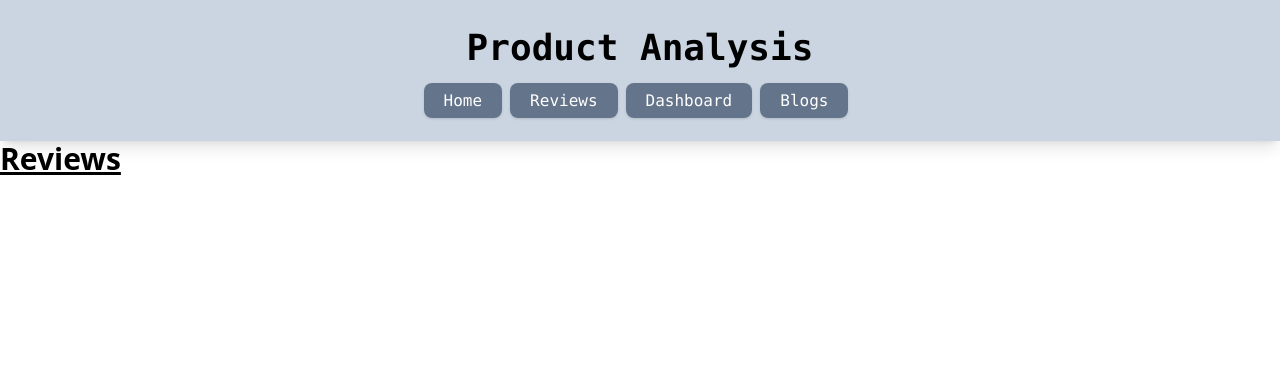
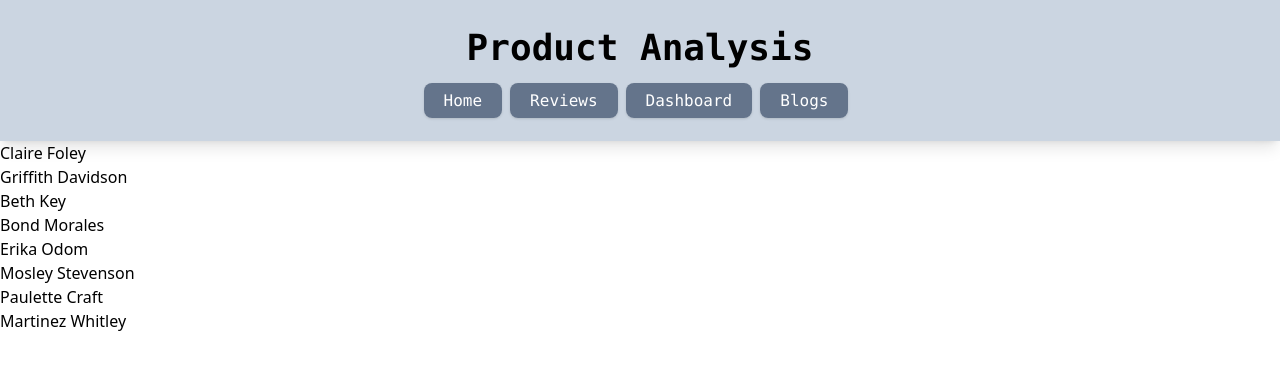
Before and after one commit to 7rahib/product-analysis-website-7rahib, a React (Create React App) app: page /reviews in a window 1280 px wide. Shown: the top 370 px of the page. Built offline with nearby package versions, Linux system fonts and the light colour scheme.

Commit message:
reviews json file added and data fetched

```diff
--- /dev/null
+++ b/public/reviews.json
@@ -0,0 +1,58 @@
+[
+    {
+        "id": "624b254a7d773da5f74d82a3",
+        "picture": "https://imgproxy.generated.photos/0jkSxfbIUR9bg8h0QqdAZ63rF7qvJ1efzH1O0Ph5m6Q/rs:fit:256:256/czM6Ly9pY29uczgu/Z3Bob3Rvcy1wcm9k/LnBob3Rvcy90cmFu/c3BhcmVudF92My92/M18wMjA1NzI1LnBu/Zw.png",
+        "name": "Claire Foley",
+        "email": "clairefoley@corporana.com",
+        "about": "WOW!!! just wow, the speed of this thing in day to day tasks is unreal. Love the instant wake too, the display is on and ready before you've even opened the lid fully."
+    },
+    {
+        "id": "624b254a7574e213b76f37e9",
+        "picture": "https://imgproxy.generated.photos/UCCuvl5p-9JFBD2H_icCCLTwq4-fp9-Y2RGApwKTuFM/rs:fit:256:256/czM6Ly9pY29uczgu/Z3Bob3Rvcy1wcm9k/LnBob3Rvcy90cmFu/c3BhcmVudF92My92/M18wNTY1MTY0LnBu/Zw.png",
+        "name": "Griffith Davidson",
+        "email": "griffithdavidson@corporana.com",
+        "about": "Super fast, with outstanding battery life. Easily lasts a day of intensive usage."
+    },
+    {
+        "id": "624b254af429b8e2a6887a35",
+        "picture": "https://imgproxy.generated.photos/AuIUaQyYz0wGG2drz9YDeAGHPfStWjjfe_hb3A9BFlE/rs:fit:256:256/czM6Ly9pY29uczgu/Z3Bob3Rvcy1wcm9k/LnBob3Rvcy90cmFu/c3BhcmVudF92My92/M18wNDE0MTgzLnBu/Zw.png",
+        "name": "Beth Key",
+        "email": "bethkey@corporana.com",
+        "about": "Brilliant new version of the MacBook Air with incredible battery life, superb performance and ease of use."
+    },
+    {
+        "id": "624b254ab74b414387b8aa63",
+        "picture": "https://imgproxy.generated.photos/zfhtFmawbWLDDk0wr-77BaXzftH22LRcVMtv_jrfdmo/rs:fit:256:256/czM6Ly9pY29uczgu/Z3Bob3Rvcy1wcm9k/LnBob3Rvcy90cmFu/c3BhcmVudF92My92/M18wNDgzNDA2LnBu/Zw.png",
+        "name": "Bond Morales",
+        "email": "bondmorales@corporana.com",
+        "about": "Yes there are cheaper laptops, but this is an exceptional all-rounder. If you're on the fence, push the button, you won't regret it."
+    },
+    {
+        "id": "624b254a26f76492e1edf769",
+        "picture": "https://imgproxy.generated.photos/HC_AUzz8COf3g1EU6sLZPxR-e4vuDxtcu1ec9bLlHk8/rs:fit:256:256/czM6Ly9pY29uczgu/Z3Bob3Rvcy1wcm9k/LnBob3Rvcy90cmFu/c3BhcmVudF92My92/M18wNDc2MjE3LnBu/Zw.png",
+        "name": "Erika Odom",
+        "email": "erikaodom@corporana.com",
+        "about": "This laptop is incredible, it is extremely fast, much much faster than the Dell, in fact the Dell didn’t come anywhere near it in terms of speed."
+    },
+    {
+        "id": "624b254a24ef06eb4fed46a0",
+        "picture": "https://imgproxy.generated.photos/rJs6XTog2XmpXEmGX0mbqWW32-CZEkSu9h9Lsaye5c0/rs:fit:256:256/czM6Ly9pY29uczgu/Z3Bob3Rvcy1wcm9k/LnBob3Rvcy90cmFu/c3BhcmVudF92My92/M18wMTcwNTE2LnBu/Zw.png",
+        "name": "Mosley Stevenson",
+        "email": "mosleystevenson@corporana.com",
+        "about": "I switched to Macs a few years ago having grown very tired with windows, they are excellent and this MacBook Air is no exception."
+    },
+    {
+        "id": "624b254a6fc64293442827ec",
+        "picture": "https://imgproxy.generated.photos/jBtnqw_93577NFzFioDvJUs8sAwbEM1mLuRHFkhB1ac/rs:fit:256:256/czM6Ly9pY29uczgu/Z3Bob3Rvcy1wcm9k/LnBob3Rvcy90cmFu/c3BhcmVudF92My92/M18wODc0NzExLnBu/Zw.png",
+        "name": "Paulette Craft",
+        "email": "paulettecraft@corporana.com",
+        "about": "This MacBook Air with the M1 Chip is fantastic, its super fast and gets things done without issues."
+    },
+    {
+        "id": "624b254a0801bb3cb965f114",
+        "picture": "https://imgproxy.generated.photos/ndNv6NKber_IpKf0K91-7KLBo08tSjn9Egg3FIWXkWg/rs:fit:256:256/czM6Ly9pY29uczgu/Z3Bob3Rvcy1wcm9k/LnBob3Rvcy90cmFu/c3BhcmVudF92My92/M18wODAzMDAwLnBu/Zw.png",
+        "name": "Martinez Whitley",
+        "email": "martinezwhitley@corporana.com",
+        "about": "The new M1 MacBook Air is: believe the hype. Lightweight, powerful, cool and silent, coupled with ridiculous battery life make this the ideal laptop for the majority of users."
+    }
+]
--- a/src/components/Reviews/Reviews.js
+++ b/src/components/Reviews/Reviews.js
@@ -1,9 +1,19 @@
-import React from 'react';
+import React, { useEffect, useState } from 'react';
 
 const Reviews = () => {
+    const [reviews, setreviews] = useState([]);
+
+    useEffect(() => {
+        fetch('reviews.json')
+            .then(res => res.json())
+            .then(data => setreviews(data))
+    }, [])
+
     return (
         <div>
-            <h1 className='text-3xl font-bold underline'>Reviews</h1>
+            {
+                reviews?.map(review => <h1>{review.name}</h1>)
+            }
         </div>
     );
 };
```
